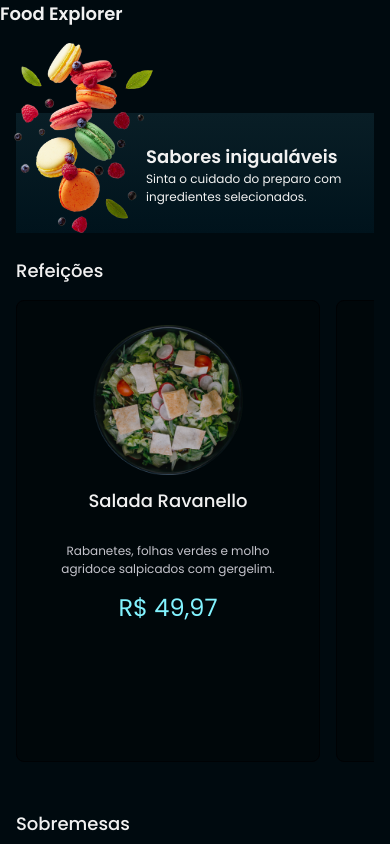
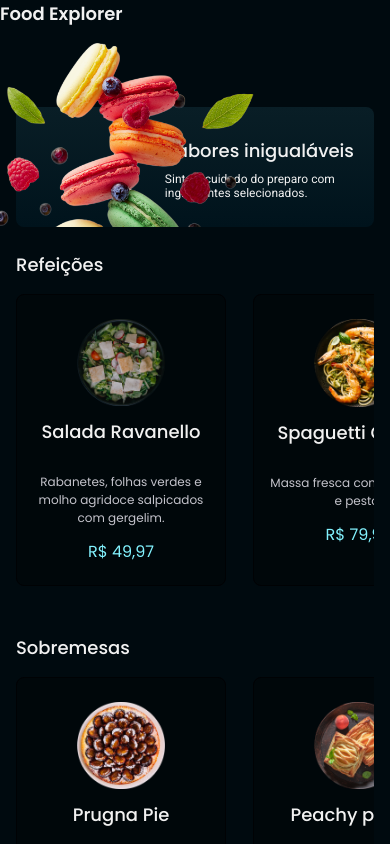
Before and after one commit to Carlosalexandree/foodexplorer, a React (Vite) app: page / in a window 390 px wide. Shown: the top 844 px of the page. Built offline with nearby package versions, Linux system fonts and the light colour scheme.

Commit message:
feat: make home responsive, closes #2

```diff
--- a/src/components/Card/index.jsx
+++ b/src/components/Card/index.jsx
@@ -8,7 +8,7 @@ export function Card({ title, description, price, image }) {
 
   return (
     <Container>
-      <img src={image} alt={title} width={150} height={150} />
+      <img src={image} alt={title} />
       <h2>{title}</h2>
       <p>{description}</p>
       <span>{formattedPrice}</span>
--- a/src/components/Card/styles.js
+++ b/src/components/Card/styles.js
@@ -4,14 +4,25 @@ export const Container = styled.div`
   display: flex;
   flex-direction: column;
   align-items: center;
-  gap: 12px;
+  gap: 0.75rem;
 
-  width: 304px;
-  height: 462px;
-  padding: 24px;
+  width: 13.125rem;
+  height: 18.25rem;
+  padding: 1.5rem 1rem;
   border-radius: 8px;
   border: 1px solid ${({ theme }) => theme.DARK.D300};
   background: ${({ theme }) => theme.DARK.D200};
+
+  img {
+    width: 5.5rem;
+    height: 5.5rem;
+  }
+
+  h2 {
+    font-size: 0.875rem;
+    font-weight: 500;
+    text-align: center;
+  }
 
   p {
     color: ${({ theme }) => theme.LIGHT.L400};
@@ -20,6 +31,26 @@ export const Container = styled.div`
 
   span {
     color: ${({ theme }) => theme.COLORS.CAKE_200};
-    font-size: 1.5rem;
+    font-size: 1rem;
+  }
+
+  @media (${({ theme }) => theme.SCREENS.MD}) {
+    width: 19rem;
+    height: 28.875rem;
+    padding: 1.5rem;
+
+    img {
+      width: 11rem;
+      height: 11rem;
+    }
+
+    h2 {
+      font-size: 1.5rem;
+      font-weight: 700;
+    }
+
+    span {
+      font-size: 2rem;
+    }
   }
 `;
--- a/src/components/Carousel/styles.js
+++ b/src/components/Carousel/styles.js
@@ -20,7 +20,7 @@ position: relative;
 
 .list {
 display: flex;
-gap: 16px;
+gap: 1.6875rem;
 overflow-x: auto;
 scroll-behavior: smooth;
 scroll-width: none;
@@ -50,7 +50,7 @@ scroll-width: none;
       position: absolute;
       top: 0;
       bottom: 0;
-      width: 56px;
+      width: 8rem;
       border: none;
       color: ${({ theme }) => theme.LIGHT.L100};
       font-size: 2rem;
--- a/src/pages/Details/Home/styles.js
+++ b/src/pages/Details/Home/styles.js
@@ -15,40 +15,50 @@ export const Container = styled.div`
     display: flex;
     align-items: flex-end;
     width: 100%;
-    max-width: 70rem;
+    max-width: 72rem;
     padding-inline: 1rem;
-    margin-top: calc(var(--h) * 0.585 + 1rem);
+    margin-top: calc(var(--h) * 0.53 + 1rem);
 
     & .bg {
       position: relative;
       display: flex;
       justify-content: flex-end;
       width: 100%;
+      border-radius: 8px;
       height: var(--h);
       background: ${({ theme }) => theme.GRADIENTS.G200};
     }
 
     & .hero-image {
       position: absolute;
+      left: calc(var(--h) * -0.27);
       bottom: 0;
-      left: -2%;
-      height: calc(var(--h) * 1.585);
-      aspect-ratio: 656 / 412;
-      background-size: contain;
+      width: calc(var(--h) * 2.523);
+      height: calc(var(--h) * 1.531);
       background-repeat: no-repeat;
-      background-position: left bottom;
+      background-size: 92% auto;
+      background-position: left top;
     }
 
     & .texts {
+      display: flex;
+      flex-direction: column;
+      gap: 0.5rem;
       margin-top: 1.875rem;
       margin-right: clamp(1.25rem, -0.8787rem + 7.9208vw, 6.25rem);
 
+      @media (${({ theme }) => theme.SCREENS.MD}) {
+        margin-top: calc(var(--h) * 0.338);
+      }
+
       & h1 {
-        font-size: clamp(1.125rem, 0.5396rem + 2.1782vw, 2.8rem);
+        font-size: clamp(1.125rem, 0.5396rem + 2.1782vw, 2.5rem);
+        font-weight: 500;
       }
 
       & p {
-        width: clamp(13rem, 11.297rem + 6.3366vw, 17rem);
+        width: 11rem;
+        font-family: "Roboto", sans-serif;
         font-size: clamp(0.75rem, 0.6436rem + 0.396vw, 1rem);
 
         @media (${({ theme }) => theme.SCREENS.MD}) {
--- a/src/styles/global.js
+++ b/src/styles/global.js
@@ -25,8 +25,8 @@ html {
 }
 
 body {
-    width: 100vw;
-    height: 100vh;
+    width: 100%;
+    min-height: 100vh;
 
     background-color: ${({ theme }) => theme.DARK.D400};
     color: #f1f1f1;
```
